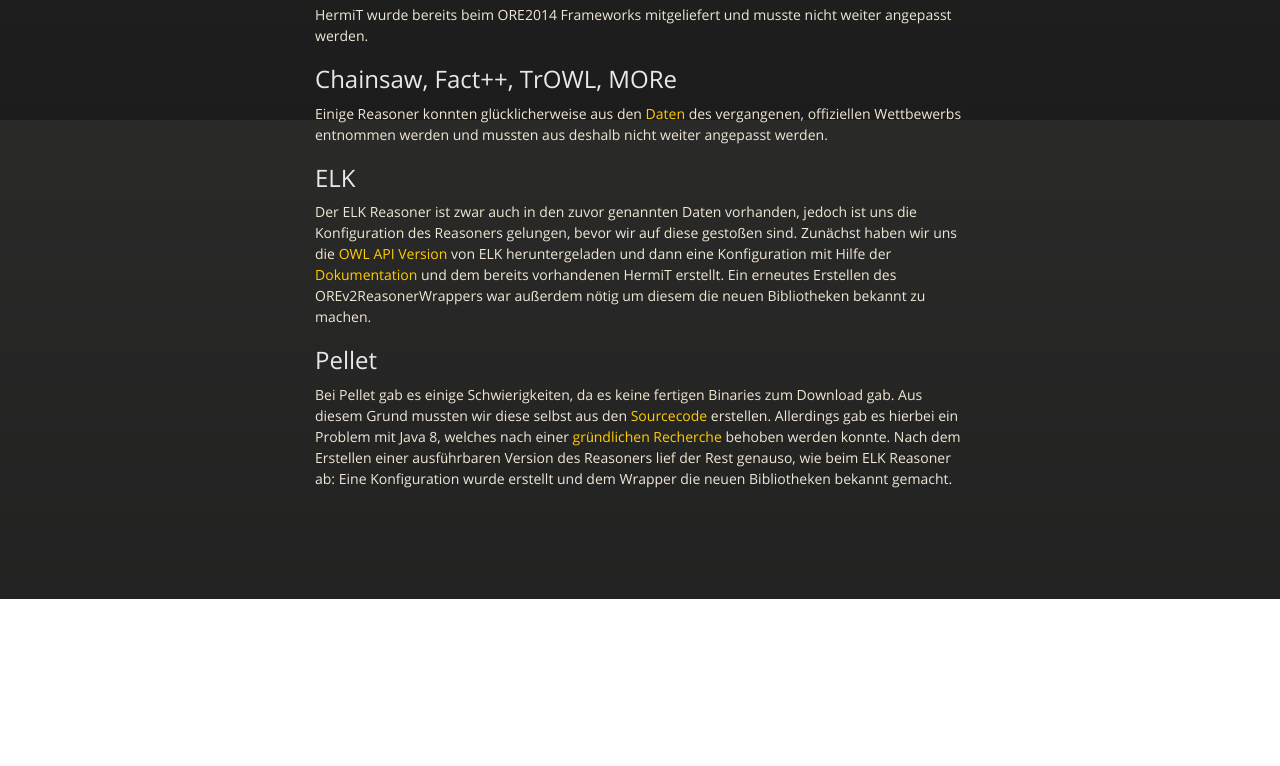
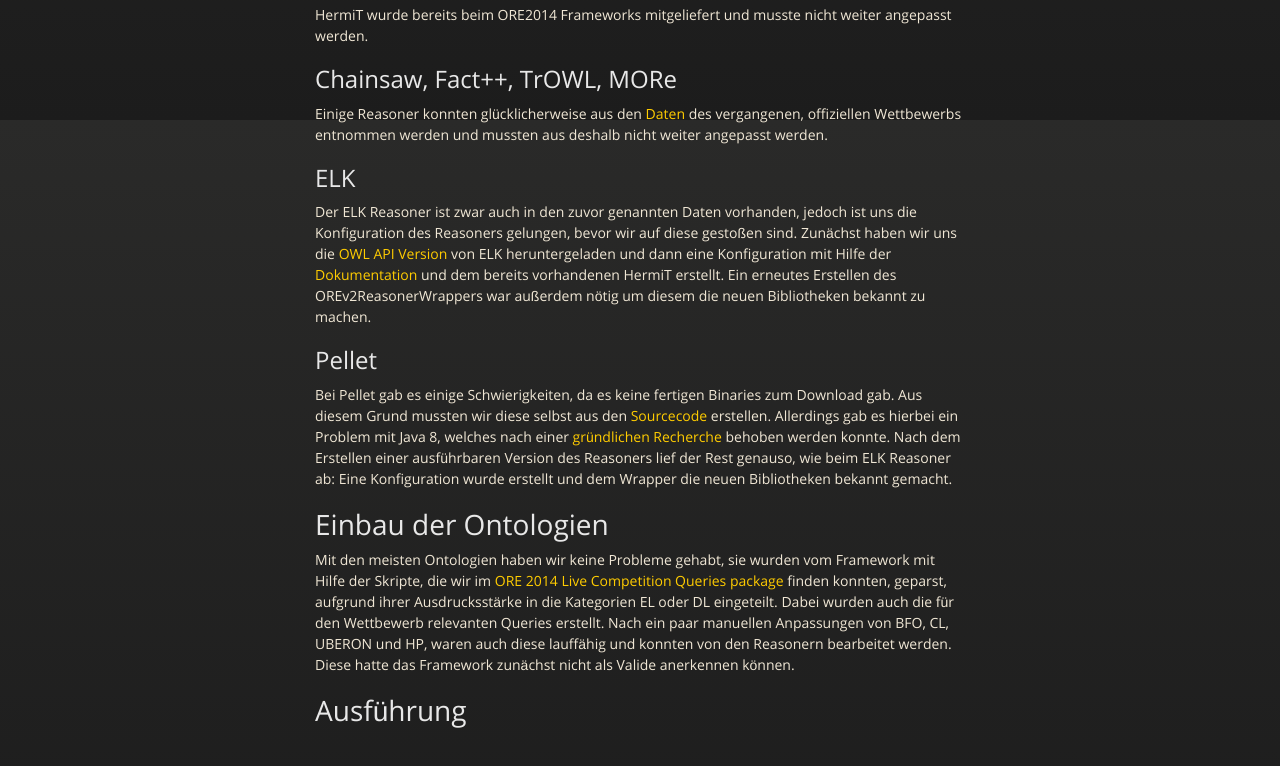
Before and after one commit to OSwoboda/owlreasonercomparison, a plain HTML site: page index.html in a window 1280 px wide. Shown: the part 2280-3046 px from the top of the page. Before the commit the page ends 2879 px from the top, so only its background shows below. Drawn offline with nearby package versions, Linux system fonts and the light colour scheme.

Commit message:
Create gh-pages branch via GitHub

```diff
--- a/index.html
+++ b/index.html
@@ -227,6 +227,14 @@ Zunächst haben wir uns die <a href="https://code.google.com/p/elk-reasoner/down
 <a id="pellet" class="anchor" href="#pellet" aria-hidden="true"><span class="octicon octicon-link"></span></a>Pellet</h2>
 
 <p>Bei Pellet gab es einige Schwierigkeiten, da es keine fertigen Binaries zum Download gab. Aus diesem Grund mussten wir diese selbst aus den <a href="https://github.com/Complexible/pellet/releases/tag/2.3.1">Sourcecode</a> erstellen. Allerdings gab es hierbei ein Problem mit Java 8, welches nach einer <a href="https://github.com/Complexible/pellet/pull/15/files">gründlichen Recherche</a> behoben werden konnte. Nach dem Erstellen einer ausführbaren Version des Reasoners lief der Rest genauso, wie beim ELK Reasoner ab: Eine Konfiguration wurde erstellt und dem Wrapper die neuen Bibliotheken bekannt gemacht.</p>
+
+<h1>
+<a id="einbau-der-ontologien" class="anchor" href="#einbau-der-ontologien" aria-hidden="true"><span class="octicon octicon-link"></span></a>Einbau der Ontologien</h1>
+
+<p>Mit den meisten Ontologien haben wir keine Probleme gehabt, sie wurden vom Framework mit Hilfe der Skripte, die wir im <a href="https://zenodo.org/record/11133#.VZqR6rxalDs">ORE 2014 Live Competition Queries package</a> finden konnten, geparst, aufgrund ihrer Ausdrucksstärke in die Kategorien EL oder DL eingeteilt. Dabei wurden auch die für den Wettbewerb relevanten Queries erstellt. Nach ein paar manuellen Anpassungen von BFO, CL, UBERON und HP, waren auch diese lauffähig und konnten von den Reasonern bearbeitet werden. Diese hatte das Framework zunächst nicht als Valide anerkennen können.</p>
+
+<h1>
+<a id="ausführung" class="anchor" href="#ausf%C3%BChrung" aria-hidden="true"><span class="octicon octicon-link"></span></a>Ausführung</h1>
       </section>
 
     </div>
```
Also changed, not shown: params.json (+1 -1 lines).
